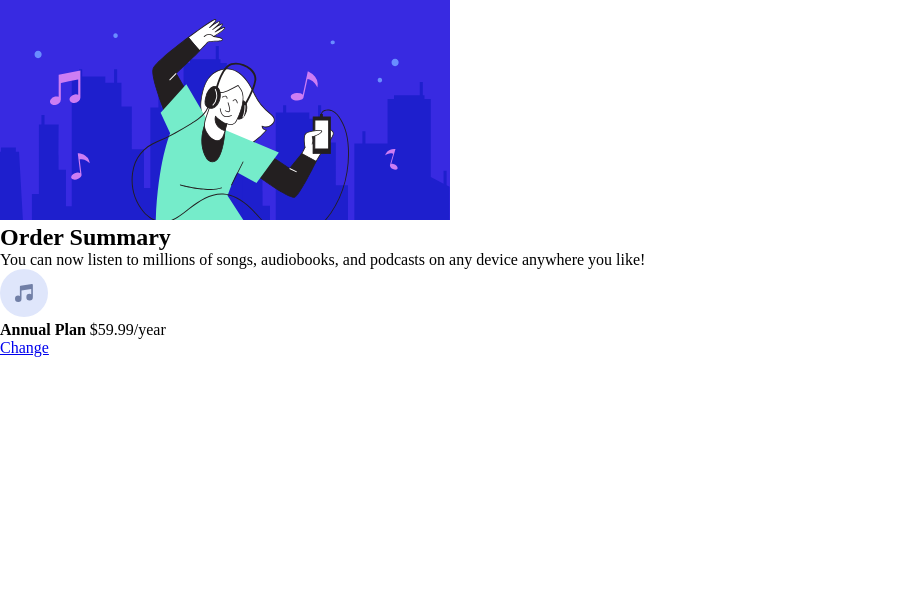
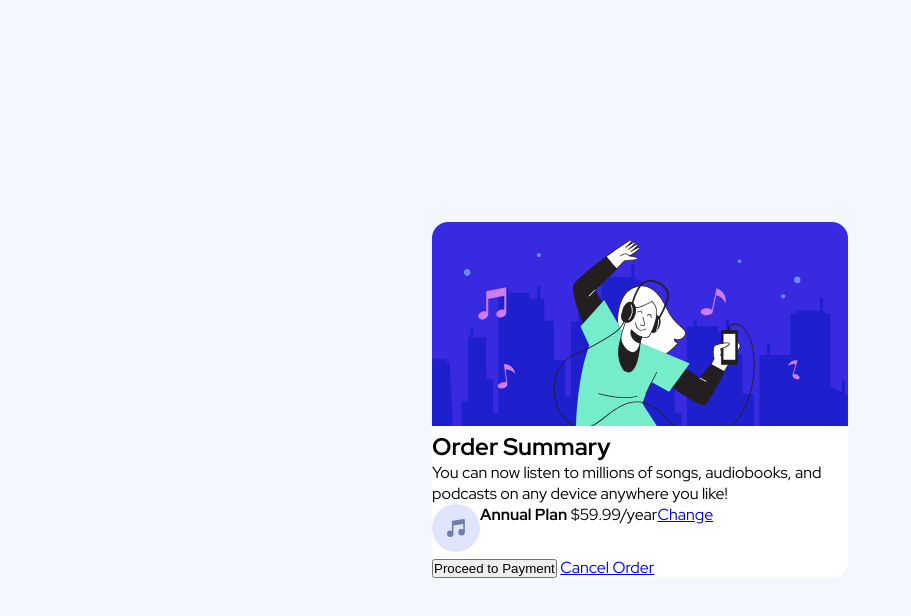
Before and after one commit to tarcisiopenalva/card-resumo-de-pedidos, a plain HTML site: page index.html in a window 1280 px wide. Shown: the whole page, without its empty margins (0-911 px from the left). Drawn offline with Linux system fonts and the light colour scheme.

Commit message:
html and css updates

```diff
--- a/assets/css/style.css
+++ b/assets/css/style.css
@@ -3,3 +3,34 @@
     padding: 0;
     box-sizing: border-box;
 }
+
+body {
+    font-family: 'Red Hat Display';
+    background-color: hsl(228, 100%, 98%);
+    width: 100%;
+    height: 100vh;
+    display: flex;
+    align-items: center;
+    justify-content: center;
+    padding: 16px;
+}
+
+main {
+    background-color: #FFF;
+    border-radius: 16px;
+    max-width: 416px;
+}
+
+main img {
+    width: 100%;
+    border-radius: 16px 16px 0 0;
+}
+
+main .informations {
+    display: flex;
+
+}
+
+main .music-price {
+    width: 48px;
+}
--- a/index.html
+++ b/index.html
@@ -1,9 +1,12 @@
 <!DOCTYPE html>
-<html lang="n">
+<html lang="en">
 <head>
     <meta charset="UTF-8">
     <meta http-equiv="X-UA-Compatible" content="IE=edge">
     <meta name="viewport" content="width=device-width, initial-scale=1.0">
+    <link rel="preconnect" href="https://fonts.googleapis.com">
+    <link rel="preconnect" href="https://fonts.gstatic.com" crossorigin>
+    <link href="https://fonts.googleapis.com/css2?family=Red+Hat+Display:wght@400;500;700&display=swap" rel="stylesheet">
     <link rel="stylesheet" href="assets/css/style.css">
     <title>Order Summary Card</title>
 </head>
@@ -30,6 +33,8 @@
                     <a href="#">Change</a>
                 </div>
             </div>
+            <button>Proceed to Payment</button>
+            <a href="#">Cancel Order</a>
         </section>
     </main>
 </body>
```
